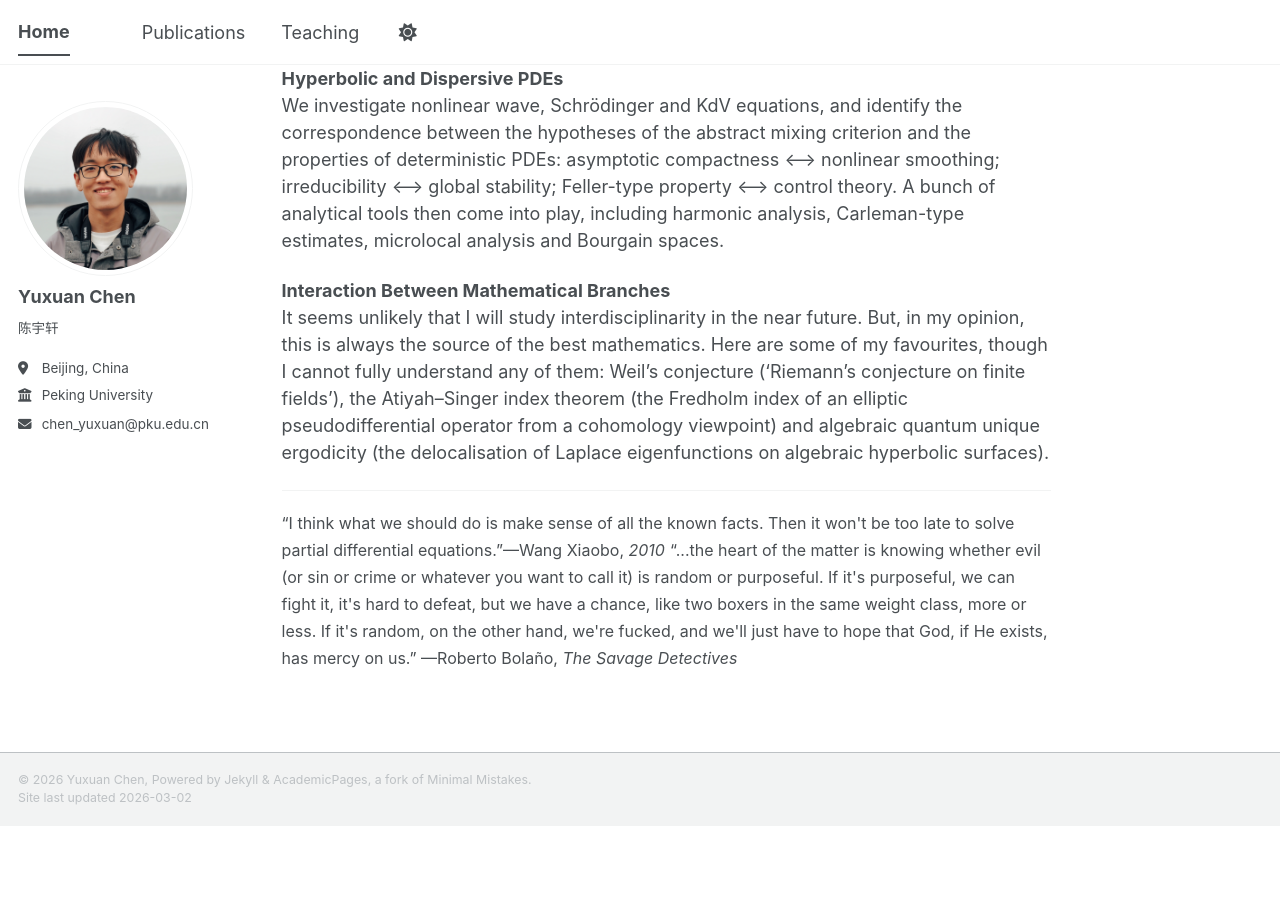
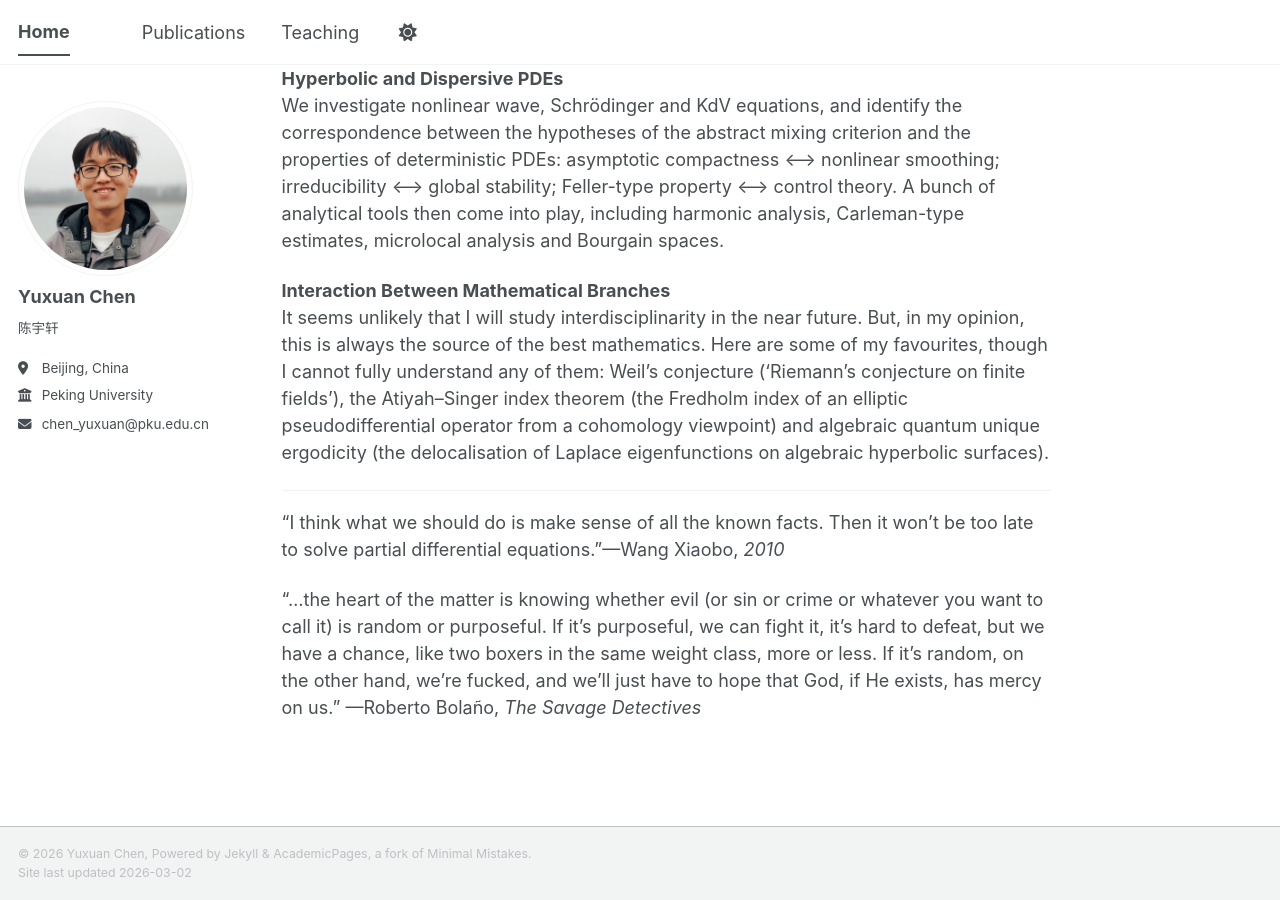
Before and after one commit to yxchen-pku/yxchen-pku.github.io, a Jekyll site: the page built from _pages/about.md, in a window 1280 px wide and 900 px high, scrolled down 568 px. Built offline with Jekyll 4.4.1, drawn with Linux system fonts in a browser that asks for light colours; a script bundle is joined from its source files by our own code; library files that are not in the unit come from our copies; before the commit the page ends 1394 px from its top, so only the background shows below that.

Commit message:
Update about.md

```diff
--- a/_pages/about.md
+++ b/_pages/about.md
@@ -27,6 +27,6 @@
 
 -----
 
-<font size="3"><q>I think what we should do is make sense of all the known facts. Then it won't be too late to solve partial differential equations.</q>—Wang Xiaobo, <i>2010</i></font>
+<q>I think what we should do is make sense of all the known facts. Then it won't be too late to solve partial differential equations.</q>—Wang Xiaobo, <i>2010</i>
 
-<font size="3"><q>...the heart of the matter is knowing whether evil (or sin or crime or whatever you want to call it) is random or purposeful. If it's purposeful, we can fight it, it's hard to defeat, but we have a chance, like two boxers in the same weight class, more or less. If it's random, on the other hand, we're fucked, and we'll just have to hope that God, if He exists, has mercy on us.</q> —Roberto Bolaño, <i>The Savage Detectives</i></font>
+<q>...the heart of the matter is knowing whether evil (or sin or crime or whatever you want to call it) is random or purposeful. If it's purposeful, we can fight it, it's hard to defeat, but we have a chance, like two boxers in the same weight class, more or less. If it's random, on the other hand, we're fucked, and we'll just have to hope that God, if He exists, has mercy on us.</q> —Roberto Bolaño, <i>The Savage Detectives</i>
```
